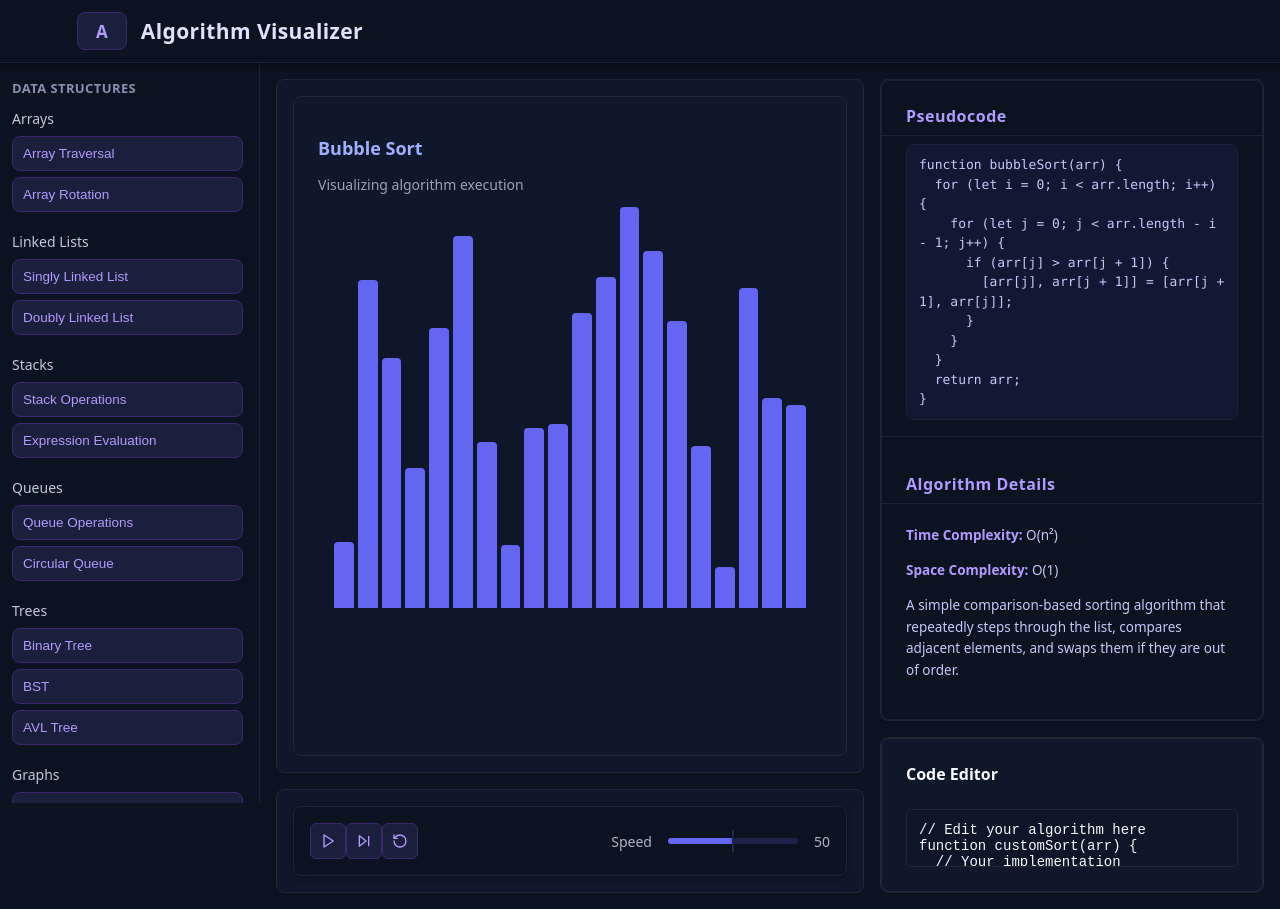
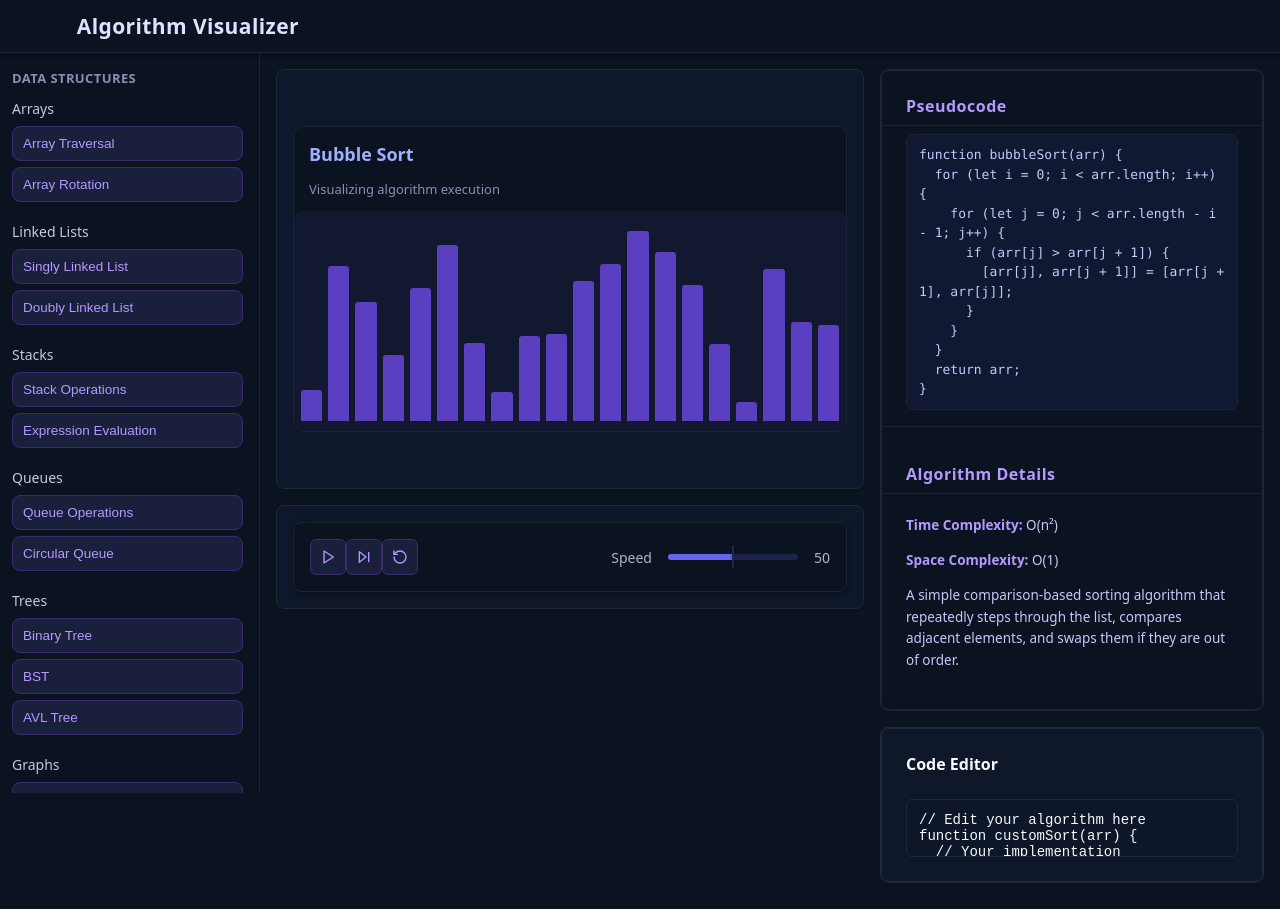
Before and after one commit to MananKakkar1/Algorithm-Visualizer, a React app in the folder application/: page / in a window 1280 px wide. Built offline with nearby package versions, Linux system fonts and the light colour scheme; the HTML template or start-up script is replaced by a standard one.

Commit message:
Saving progress

```diff
--- a/application/src/App.jsx
+++ b/application/src/App.jsx
@@ -62,9 +62,18 @@ export default function App() {
           <main className="flex flex-1 flex-col overflow-hidden">
             <div className="flex flex-1 gap-4 p-4 overflow-hidden">
               {/* Visualization + Control Panel */}
-              <div className="flex flex-col flex-1 gap-4 min-w-0">
-                {/* Visualization Area (keeps same height as before) */}
-                <div className="flex-1 card p-4">
+              <div className="flex flex-col flex-1 gap-4 min-w-0 ">
+                {/* Visualization Area — increased height */}
+                <div
+                  className="card p-4"
+                  style={{
+                    flex: "0 0 auto",
+                    height: "420px", // ⬅️ increased height
+                    display: "flex",
+                    flexDirection: "column",
+                    justifyContent: "center",
+                  }}
+                >
                   <VisualizationArea
                     algorithm={selectedAlgorithm}
                     isPlaying={isPlaying}
--- a/application/src/components/navbar.jsx
+++ b/application/src/components/navbar.jsx
@@ -29,7 +29,7 @@ export default function Navbar({ theme, toggleTheme }) {
           flexShrink: 0,
         }}
       >
-        <div
+        {/* <div
           className="navbar logo"
           aria-hidden
           style={{
@@ -48,7 +48,7 @@ export default function Navbar({ theme, toggleTheme }) {
           }}
         >
           A
-        </div>
+        </div> */}
         <h1
           style={{
             fontSize: "21px",
--- a/application/src/components/visualization-area.jsx
+++ b/application/src/components/visualization-area.jsx
@@ -3,49 +3,60 @@
 import { Card } from "./ui/card";
 import { useEffect, useMemo, useRef, useState } from "react";
 
-// Generate bubble sort swap steps: returns array of {i,j, swapped}
+/* ================================
+   STEP GENERATORS
+   - Bubble: compare/swap
+   - Quick:  compare/swap
+   - Merge:  compare/set
+   Each step uses one of:
+   { op: "compare", a, b }
+   { op: "swap", i, j }
+   { op: "set", index, value }
+==================================*/
+
+// Bubble Sort
 function generateBubbleSteps(arr) {
   const a = arr.slice();
   const steps = [];
   const n = a.length;
   for (let i = 0; i < n; i++) {
     for (let j = 0; j < n - i - 1; j++) {
-      steps.push({ i: j, j: j + 1, compare: true, swapped: false });
+      steps.push({ op: "compare", a: j, b: j + 1 });
       if (a[j] > a[j + 1]) {
-        // swap
-        const tmp = a[j];
-        a[j] = a[j + 1];
-        a[j + 1] = tmp;
-        steps.push({ i: j, j: j + 1, compare: false, swapped: true });
+        [a[j], a[j + 1]] = [a[j + 1], a[j]];
+        steps.push({ op: "swap", i: j, j: j + 1 });
       }
     }
   }
   return steps;
 }
 
+// Quick Sort
 function generateQuickSteps(arr) {
   const a = arr.slice();
   const steps = [];
 
   function swap(i, j) {
-    const tmp = a[i];
-    a[i] = a[j];
-    a[j] = tmp;
+    [a[i], a[j]] = [a[j], a[i]];
   }
 
   function partition(l, r) {
     const pivot = a[r];
     let i = l;
     for (let j = l; j < r; j++) {
-      steps.push({ i: j, j: r, compare: true, swapped: false });
+      steps.push({ op: "compare", a: j, b: r }); // compare with pivot
       if (a[j] < pivot) {
-        steps.push({ i: i, j: j, compare: false, swapped: true });
-        swap(i, j);
+        if (i !== j) {
+          swap(i, j);
+          steps.push({ op: "swap", i, j });
+        }
         i++;
       }
     }
-    steps.push({ i: i, j: r, compare: false, swapped: true });
-    swap(i, r);
+    if (i !== r) {
+      swap(i, r);
+      steps.push({ op: "swap", i, j: r });
+    }
     return i;
   }
 
@@ -60,6 +71,61 @@ function generateQuickSteps(arr) {
   return steps;
 }
 
+// Merge Sort (uses "set" operations)
+function generateMergeSteps(arr) {
+  const a = arr.slice();
+  const steps = [];
+
+  function mergeSort(start, end) {
+    if (end - start <= 1) return;
+    const mid = Math.floor((start + end) / 2);
+    mergeSort(start, mid);
+    mergeSort(mid, end);
+    merge(start, mid, end);
+  }
+
+  function merge(start, mid, end) {
+    const left = a.slice(start, mid);
+    const right = a.slice(mid, end);
+    let i = 0, j = 0, k = start;
+
+    while (i < left.length && j < right.length) {
+      // visualize comparison of heads
+      steps.push({ op: "compare", a: start + i, b: mid + j });
+
+      if (left[i] <= right[j]) {
+        a[k] = left[i];
+        steps.push({ op: "set", index: k, value: left[i] });
+        i++;
+      } else {
+        a[k] = right[j];
+        steps.push({ op: "set", index: k, value: right[j] });
+        j++;
+      }
+      k++;
+    }
+
+    while (i < left.length) {
+      a[k] = left[i];
+      steps.push({ op: "set", index: k, value: left[i] });
+      i++; k++;
+    }
+
+    while (j < right.length) {
+      a[k] = right[j];
+      steps.push({ op: "set", index: k, value: right[j] });
+      j++; k++;
+    }
+  }
+
+  mergeSort(0, a.length);
+  return steps;
+}
+
+/* ================================
+   VISUALIZATION COMPONENT
+==================================*/
+
 export default function VisualizationArea({
   algorithm,
   isPlaying,
@@ -67,19 +133,16 @@ export default function VisualizationArea({
   stepTick = 0,
   resetTick = 0,
 }) {
-  // sourceArray is the immutable input snapshot used to generate steps
   const [sourceArray, setSourceArray] = useState([]);
-  // visual array is the one we mutate and display while stepping
   const [array, setArray] = useState([]);
-  const [active, setActive] = useState([]); // indices being compared/highlighted
+  const [active, setActive] = useState([]); // indices being highlighted
   const [stepIndex, setStepIndex] = useState(0);
   const [finished, setFinished] = useState(false);
 
-  // initial array (only on reset)
+  // Generate a random array on reset
   useEffect(() => {
-    const newArray = Array.from(
-      { length: 20 },
-      () => Math.floor(Math.random() * 100) + 10
+    const newArray = Array.from({ length: 20 }, () =>
+      Math.floor(Math.random() * 100) + 10
     );
     setSourceArray(newArray);
     setArray(newArray.slice());
@@ -87,7 +150,7 @@ export default function VisualizationArea({
     setActive([]);
   }, [resetTick]);
 
-  // when algorithm changes, reset the step index and active highlights and reset visual array to source
+  // Reset when algorithm changes
   useEffect(() => {
     setStepIndex(0);
     setActive([]);
@@ -95,56 +158,61 @@ export default function VisualizationArea({
     setFinished(false);
   }, [algorithm, sourceArray]);
 
-  // steps are memoized for current array snapshot and selected algorithm
+  // Pick steps per algorithm
   const steps = useMemo(() => {
-    if ((algorithm || "").toLowerCase().includes("quick")) {
-      return generateQuickSteps(sourceArray);
-    }
-    // default to bubble sort
+    const name = (algorithm || "").toLowerCase();
+    if (name.includes("quick")) return generateQuickSteps(sourceArray);
+    if (name.includes("merge")) return generateMergeSteps(sourceArray);
     return generateBubbleSteps(sourceArray);
   }, [sourceArray, algorithm]);
 
-  // keep refs to steps and stepIndex so playback doesn't re-generate steps mid-run
+  // Refs for stable playback
   const stepsRef = useRef(steps);
-  useEffect(() => {
-    stepsRef.current = steps;
-  }, [steps]);
+  useEffect(() => { stepsRef.current = steps; }, [steps]);
 
   const stepIndexRef = useRef(stepIndex);
-  useEffect(() => {
-    stepIndexRef.current = stepIndex;
-  }, [stepIndex]);
+  useEffect(() => { stepIndexRef.current = stepIndex; }, [stepIndex]);
 
-  // advance a single step (play or manual step)
+  // Execute one visualization step
   const doStep = () => {
     const currentIndex = stepIndexRef.current;
     const s = stepsRef.current[currentIndex];
-    if (!s) return; // finished
-    if (s.compare) {
-      setActive([s.i, s.j]);
-    } else if (s.swapped) {
+    if (!s) return;
+
+    if (s.op === "compare" || s.compare) {
+      // support legacy shape
+      const ia = s.a ?? s.i;
+      const jb = s.b ?? s.j;
+      setActive([ia, jb].filter((v) => v !== undefined));
+    } else if (s.op === "swap" || s.swapped) {
+      const i = s.i, j = s.j;
       setArray((prev) => {
         const copy = prev.slice();
-        const tmp = copy[s.i];
-        copy[s.i] = copy[s.j];
-        copy[s.j] = tmp;
+        [copy[i], copy[j]] = [copy[j], copy[i]];
         return copy;
       });
-      setActive([s.i, s.j]);
+      setActive([i, j]);
+    } else if (s.op === "set" || "value" in s) {
+      const idx = s.index ?? s.i;
+      setArray((prev) => {
+        const copy = prev.slice();
+        copy[idx] = s.value;
+        return copy;
+      });
+      setActive([idx]);
     }
+
     setStepIndex((idx) => {
       const next = idx + 1;
-      // if we've reached or passed the end, trigger finished animation
-      if (next >= (stepsRef.current ? stepsRef.current.length : 0)) {
+      if (next >= (stepsRef.current?.length ?? 0)) {
         setFinished(true);
-        // clear finished state after animation (2s)
-        setTimeout(() => setFinished(false), 2000);
+        setTimeout(() => setFinished(false), 1500);
       }
       return next;
     });
   };
 
-  // handle manual stepTick prop (increments when user clicks step)
+  // Manual step
   const lastStepTick = useRef(stepTick);
   useEffect(() => {
     if (stepTick !== lastStepTick.current) {
@@ -153,39 +221,56 @@ export default function VisualizationArea({
     }
   }, [stepTick]);
 
-  // autoplay when isPlaying; interval depends on speed
+  // Autoplay
   useEffect(() => {
-    if (!isPlaying) return undefined;
-    // Map speed (0..100) to interval (2000ms slow .. 50ms fast)
-    const intervalMs = Math.max(
-      50,
-      Math.round(2000 - (speed / 100) * (2000 - 50))
-    );
-    const id = setInterval(() => {
-      doStep();
-    }, intervalMs);
+    if (!isPlaying) return;
+    const intervalMs = Math.max(50, Math.round(2000 - (speed / 100) * (2000 - 50)));
+    const id = setInterval(doStep, intervalMs);
     return () => clearInterval(id);
   }, [isPlaying, speed]);
 
   return (
-    <Card className="flex-1 p-6 card">
-      <div className="mb-4">
-        <h2 className="text-lg font-semibold">{algorithm}</h2>
-        <p className="text-sm text-muted-foreground">
+    <Card
+      className="p-5 card"
+      style={{
+        backgroundColor: "#0b1220",
+        border: "1px solid #1c2333",
+        borderRadius: "10px",
+        color: "#e0e0ff",
+      }}
+    >
+      <div style={{ marginBottom: "10px" }}>
+        <h2 style={{ fontSize: "18px", fontWeight: 600, marginLeft: 15 }}>{algorithm}</h2>
+        <p style={{ fontSize: "13px", color: "#8b8fb3", marginLeft: 15 }}>
           Visualizing algorithm execution
         </p>
       </div>
 
-      <div className={"visualization-bars" + (finished ? " sorted" : "")}>
+      {/* Compact visualization area */}
+      <div
+        className={"visualization-bars" + (finished ? " sorted" : "")}
+        style={{
+          display: "flex",
+          alignItems: "flex-end",
+          justifyContent: "center",
+          height: "220px",
+          backgroundColor: "#111830",
+          borderRadius: "8px",
+          padding: "10px 6px",
+          overflow: "hidden",
+        }}
+      >
         {array.map((value, idx) => (
           <div
             key={idx}
             className="visual-bar"
             style={{
-              height: `${value}%`,
-              backgroundColor: active.includes(idx)
-                ? "var(--destructive)"
-                : "var(--primary)",
+              flex: 1,
+              margin: "0 1px",
+              borderRadius: "3px 3px 0 0",
+              height: `${value * 1.75}px`,
+              backgroundColor: active.includes(idx) ? "#ff4d6d" : "#5a3fc0",
+              transition: "height 0.2s, background-color 0.2s",
             }}
           />
         ))}
```
Also changed, not shown: application/src/components/code-view-panel.jsx (+35 -4 lines).
